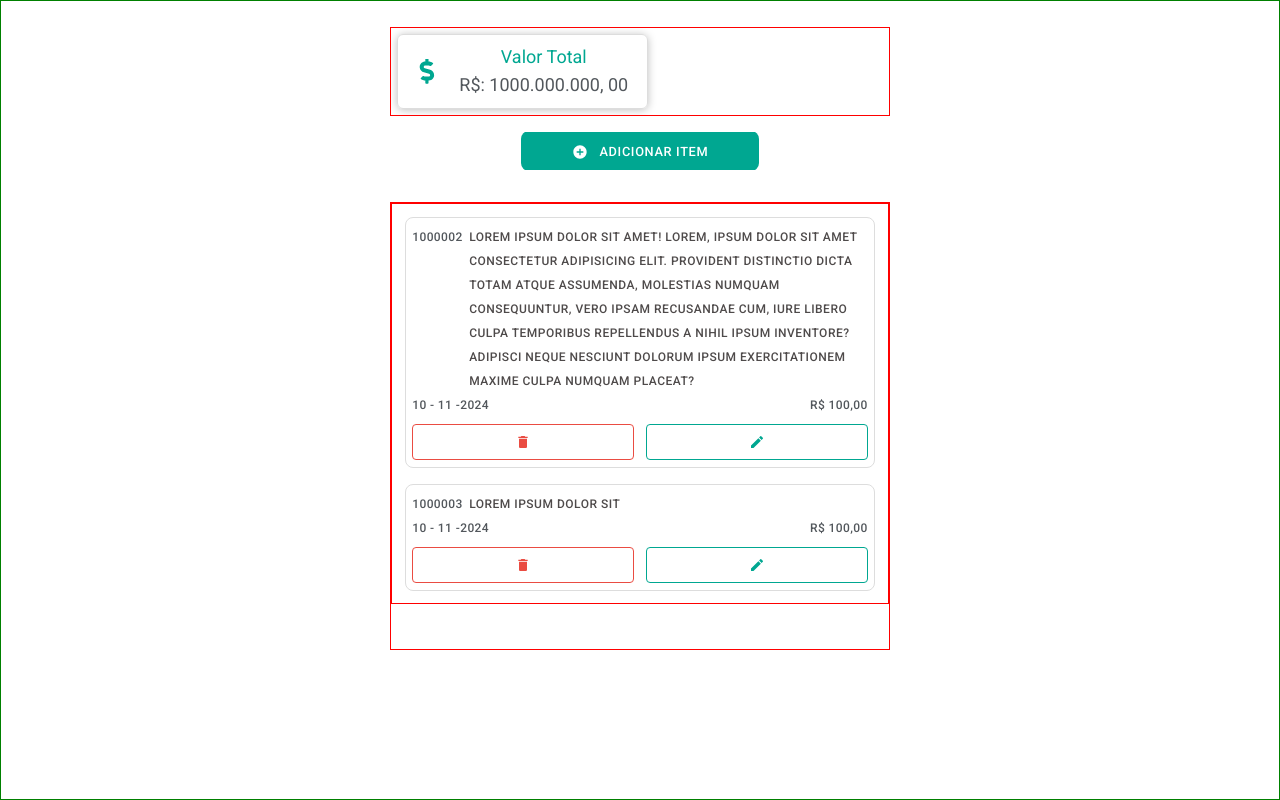
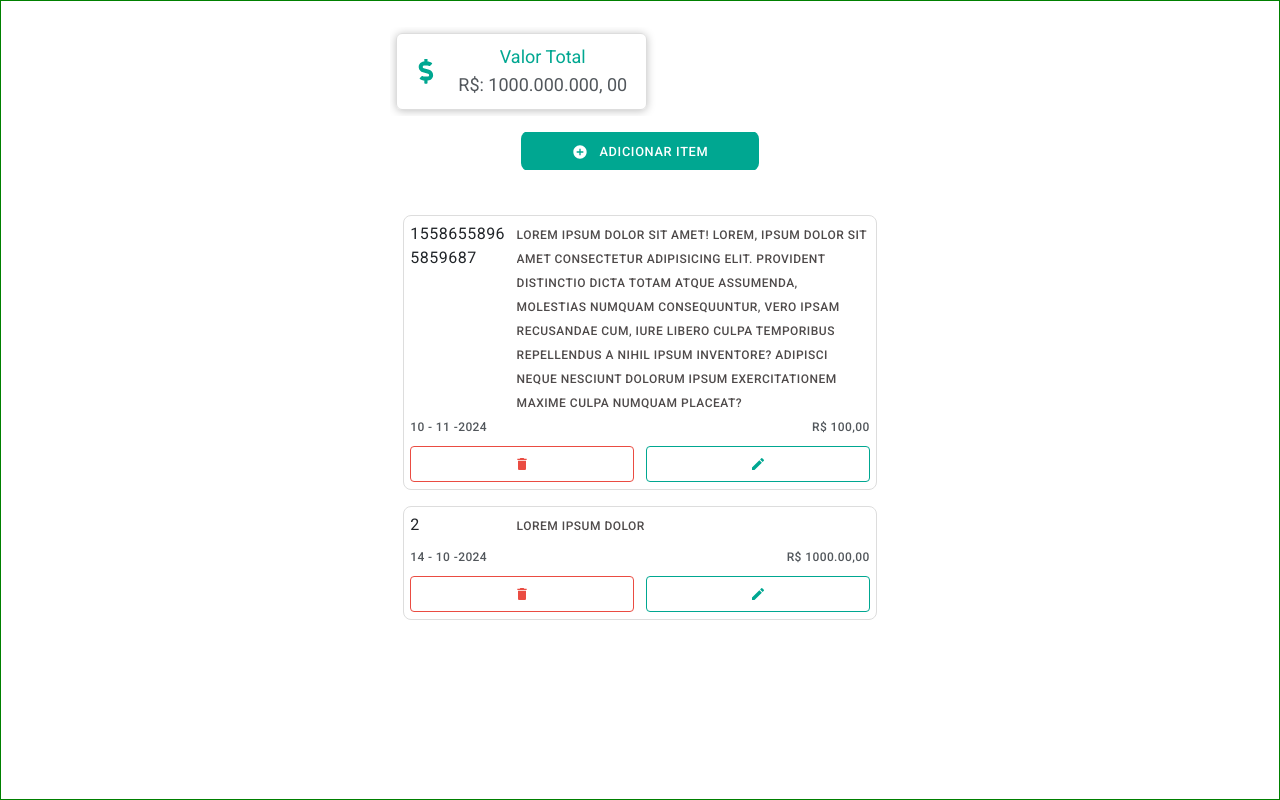
Before and after one commit to JamissonRamos/app_control_shopping, a React (Vite) app: page /home in a window 1280 px wide. Built offline with nearby package versions, Linux system fonts and the light colour scheme.

Commit message:
Ajuste de cards, card list e card values

```diff
--- a/src/pages/home/components/cards_list/index.jsx
+++ b/src/pages/home/components/cards_list/index.jsx
@@ -13,11 +13,13 @@ const CardsList = ({data}) => {
                 <S.WrapItem>
                     <S.WrapDescriptionIndex>
                         <S.Index>
-                            <TextC.Label level={3}> 1000002 </TextC.Label>
+                            {/* <TextC.Label level={3}> 100000323365 </TextC.Label> */}
+                            <span> 15586558965859687 </span>
                         </S.Index>
 
                         <S.Product>
-
+                            {/* Foi preciso passar o span puro para fica flex o contesto do span
+                            */}
                             <span>
                                 Lorem ipsum dolor sit amet! Lorem, ipsum dolor sit amet consectetur adipisicing elit. Provident distinctio dicta totam atque assumenda, molestias numquam consequuntur, vero ipsam recusandae cum, iure libero culpa temporibus repellendus a nihil ipsum inventore? Adipisci neque nesciunt dolorum ipsum exercitationem maxime culpa numquam placeat?
                             </span>
@@ -36,7 +38,6 @@ const CardsList = ({data}) => {
                         </S.ValuePurchase>
                     </S.WrapDateValue>
                 </S.WrapItem>
-
                 <S.WrapButtons>
 
                     <S.WrapButtonDelete>
@@ -48,28 +49,22 @@ const CardsList = ({data}) => {
                     </S.WrapButtonEdit>
 
                 </S.WrapButtons>
-
             </S.CardItem>
             <S.CardItem >
                 <S.WrapItem>
                     <S.WrapDescriptionIndex>
                         <S.Index>
-                            <TextC.Label level={3}> 1000003 </TextC.Label>
+                            {/* Foi preciso passar o span puro para fica flex o contesto do span
+                            */}
+                            <span> 2 </span>
                         </S.Index>
 
                         <S.Product>
-                            {/* <TextC.Label level={3}>
-                                Lorem ipsum dolor sit
-                                amet.jajajajajajajaja2
-                                jajaajajajajajajjajajajajajajajajajajajajajajajajajajajajajajajajajasjaaajjabcllacblabclbajcbbcabjanjcknkacnjacnacjancjancjkn
-                            </TextC.Label> */}
-
+                            {/* Foi preciso passar o span puro para fica flex o contesto do span
+                            */}
                             <span>
-                                Lorem ipsum dolor sit
+                                Lorem ipsum dolor
                             </span>
-
-
-
 
                         </S.Product>
 
@@ -77,15 +72,14 @@ const CardsList = ({data}) => {
 
                     <S.WrapDateValue>
                         <S.DatePurchase>
-                            <TextC.Label level={3}> 10 - 11 -2024 </TextC.Label>
+                            <TextC.Label level={3}> 14 - 10 -2024 </TextC.Label>
                         </S.DatePurchase>
 
                         <S.ValuePurchase>
-                            <TextC.Label level={3}> R$ 100,00</TextC.Label>
+                            <TextC.Label level={3}> R$ 1000.00,00</TextC.Label>
                         </S.ValuePurchase>
                     </S.WrapDateValue>
                 </S.WrapItem>
-
                 <S.WrapButtons>
 
                     <S.WrapButtonDelete>
@@ -97,7 +91,6 @@ const CardsList = ({data}) => {
                     </S.WrapButtonEdit>
 
                 </S.WrapButtons>
-
             </S.CardItem>
         </S.Content>
     )
--- a/src/pages/home/components/cards_list/styled.js
+++ b/src/pages/home/components/cards_list/styled.js
@@ -35,25 +35,14 @@ const StyledDelete = css`
     }
 `;
 
-const StyledText = css`
-    font-size: 10px;
-    font-weight: 300;
-    line-height: 14px;
-    text-align: left;
-    text-transform: uppercase;
-    color: ${Theme.Colors.grey800};
-    text-transform: uppercase;
-`;
-
 export const Content = styled.div`
-    border: 1px solid red;
+    /* border: 1px solid red; */
     width: 100%;
     display: flex;
     flex-direction: column;
     gap: 16px;
     padding: .8rem; //Quando gerar barra de rolagem;
 `;
-
 export const CardItem = styled.div`
     display: flex;
     flex-direction: column;
@@ -73,7 +62,6 @@ export const WrapItem = styled.div`
     flex-direction: column;
     align-items: flex-start;
     justify-content: flex-start;
-    /* gap: .8rem; */
 `;
 export const WrapDescriptionIndex = styled.div`
 /* border: 1px solid blue; */
@@ -85,16 +73,19 @@ export const WrapDescriptionIndex = styled.div`
 `;
 export const Index = styled.div`
     /* border: 1px solid blue; */
-    /* display: flex; */
-    /* align-items: center; */
-    /* justify-content: center; */
+    width: auto;
+    span {
+        display: inline-block;   /* Permite definir largura e altura */
+        width: 100px;             /* Define a largura máxima */
+        word-wrap: break-word;   /* Quebra o texto */
+        overflow-wrap: break-word;
+        white-space: normal;     /* Permite que o texto quebre em várias linhas */
+        overflow: hidden;        /* Oculta o texto excedente */
+    }
 `;
 export const Product = styled.div`
     /* border: 1px solid blue; */
     flex: 3.8;
-    /* display: flex; */
-    /* align-items: center; */
-    /* justify-content: center; */
     & span {
         font-size: 12px;
         letter-Spacing: 0.5px;
@@ -115,19 +106,12 @@ export const WrapDateValue = styled.div`
 export const DatePurchase = styled.div`
     /* border: 1px solid blue; */
 
-    & span {
-        /* ${StyledText}; */
-    }
     @media (max-width: 768px) {
         text-align: center;
     }
 `;
 export const ValuePurchase = styled.div`
     /* border: 1px solid blue; */
-
-    & span {
-        /* ${StyledText}; */
-    }
     @media (max-width: 768px) {
         text-align: center;
     }
--- a/src/pages/home/styled.js
+++ b/src/pages/home/styled.js
@@ -51,7 +51,7 @@ export const Container = styled.div`
     padding: 1.2rem 0;
 `;
 export const CardsHeader = styled.div`
-    border: 1px solid red;
+    /* border: 1px solid red; */
     width: 100%;
         max-width: 500px;
         min-width: 320px;
@@ -64,7 +64,7 @@ export const CardsHeader = styled.div`
 
 `;
 export const Card = styled.div`
-    border: 1px solid red;
+    /* border: 1px solid red; */
     /* width: 300px;    */
     /* max-width: 200px; */
     min-width: 150px;
@@ -120,7 +120,7 @@ export const WrapButton = styled.div`
 
 `;
 export const Content = styled.div`
-    border: 1px solid red;
+    /* border: 1px solid red; */
     width: 100%;
     height: 60%;
     overflow: auto
```
